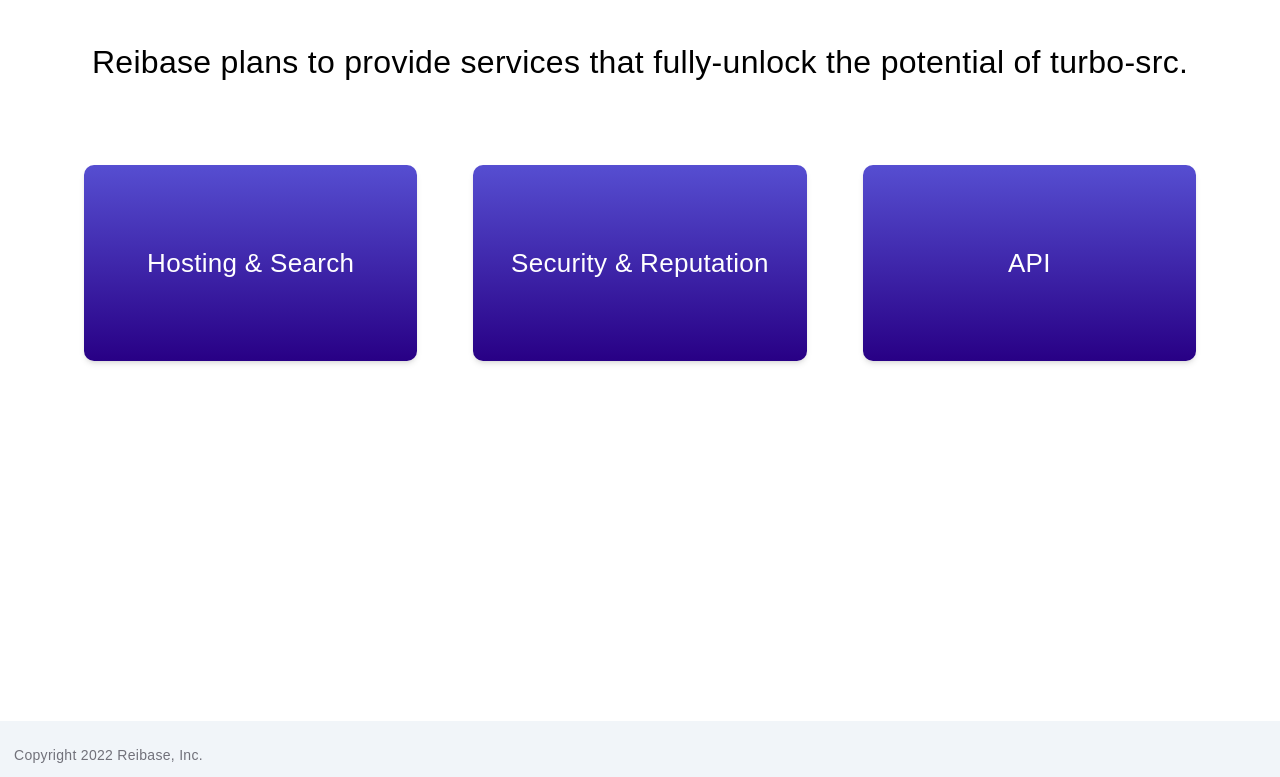
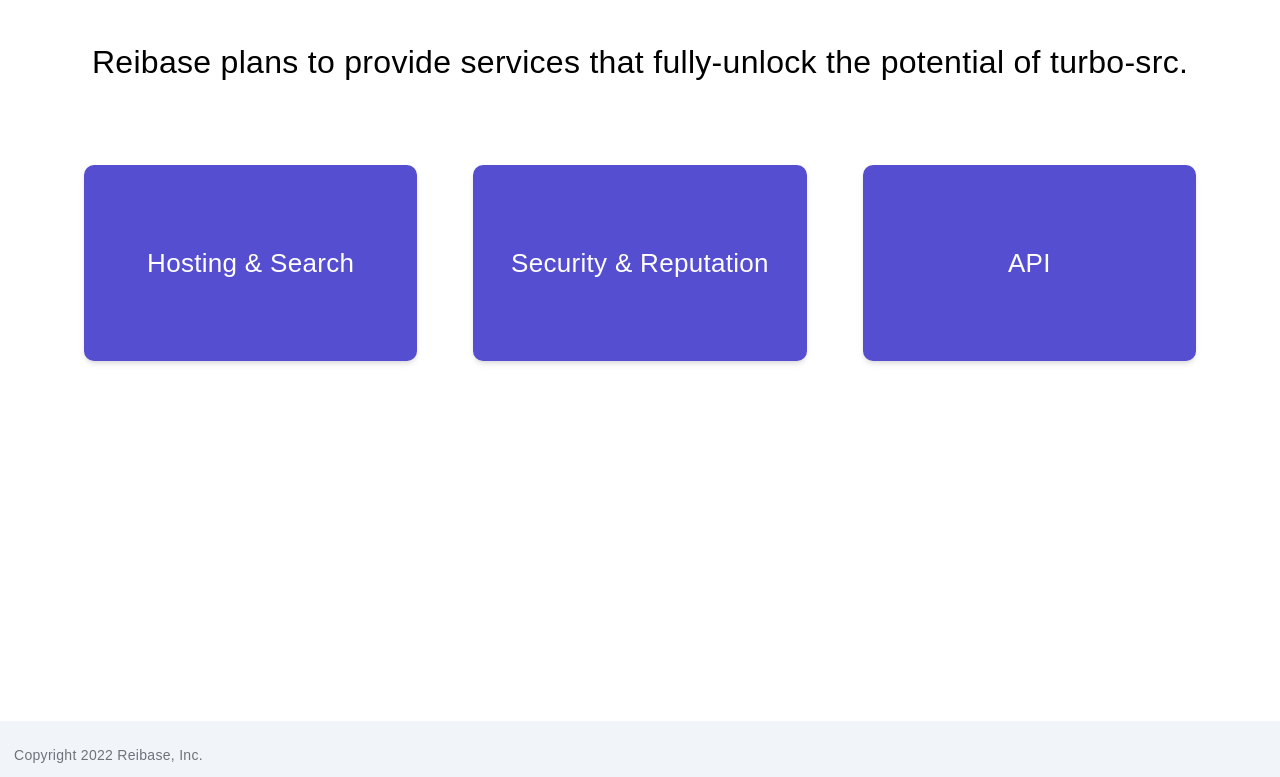
Before and after one commit to jex441/reibasewebsite, a website: page public/services.html in a window 1280 px wide. Shown: the part 96-873 px from the top of the page. Drawn offline with nearby package versions, Linux system fonts and the light colour scheme.

Commit message:
less color

```diff
--- a/public/services.css
+++ b/public/services.css
@@ -24,7 +24,6 @@
     height: 14rem;
     width: 100%;
     background: var(--violet);
-    background: var(--purplegradient);
     color: #FFF;
     padding: 2rem;
     font-size: 26px;
```
